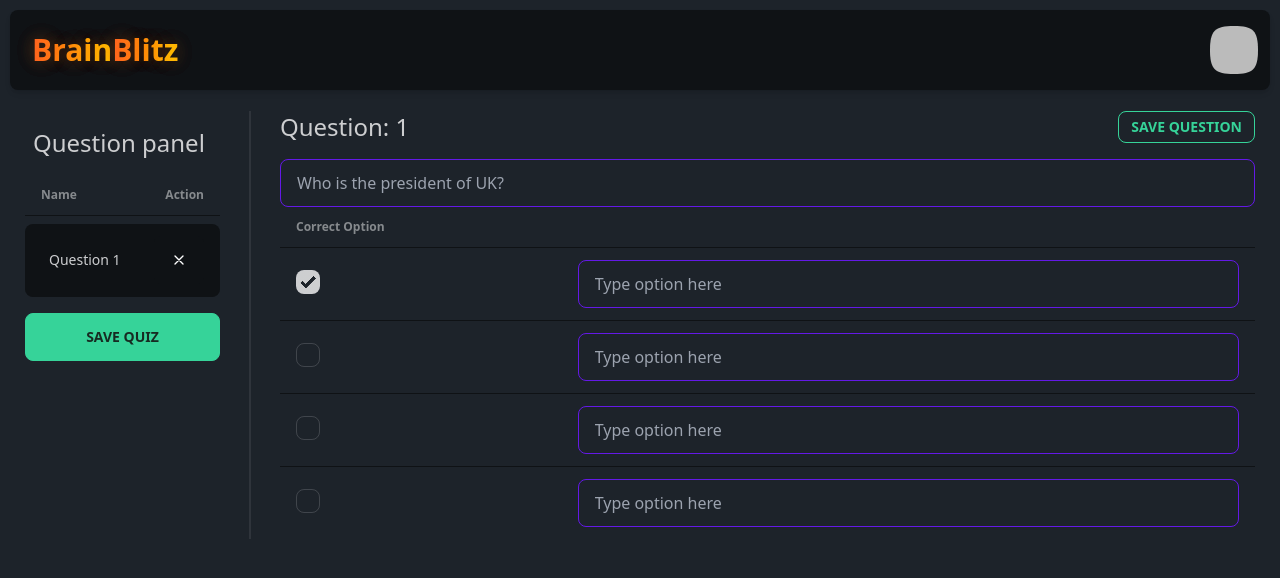
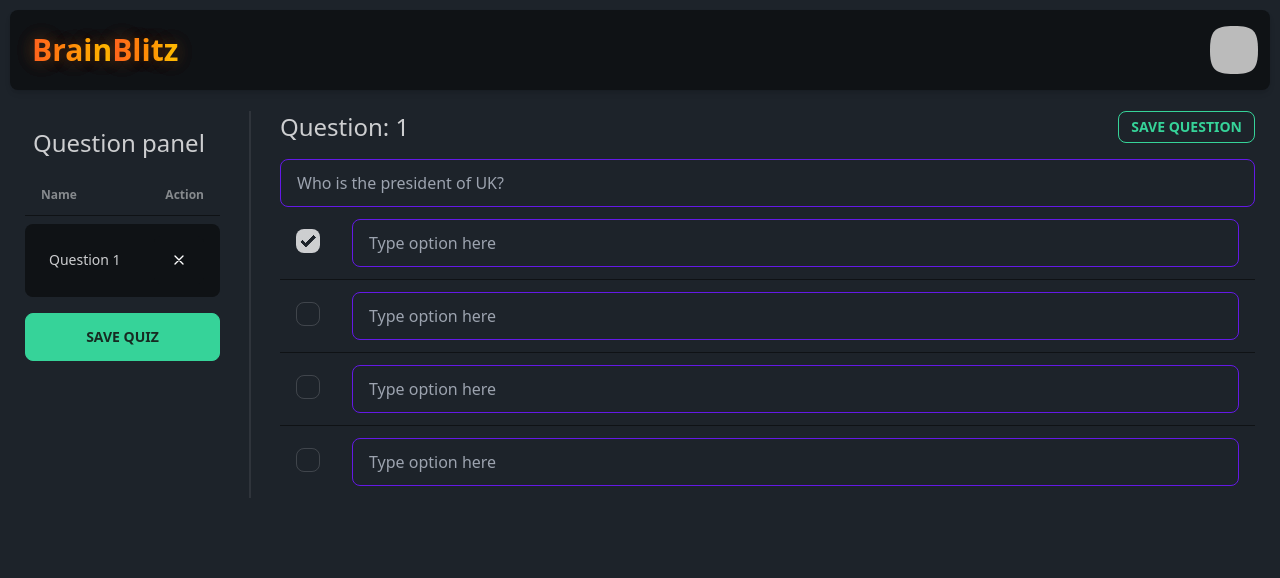
Before and after one commit to JeelRajodiya/brain-blitz, a Next.js app: page /NewQuiz/Questions in a window 1280 px wide. Shown: the top 578 px of the page. Built offline with nearby package versions, Linux system fonts and the light colour scheme; no server answers; sample sign-in values are in the browser's storage.

Commit message:
removed the obvious table headings

```diff
--- a/pages/NewQuiz/Questions.tsx
+++ b/pages/NewQuiz/Questions.tsx
@@ -177,19 +177,6 @@ export default function Questions() {
             {/* MCQ details table */}
             <div className="overflow-x-auto">
               <table className="table break-all w-full ">
-                <thead>
-                  <tr>
-                    <th
-                      className={classnames(
-                        "whitespace-nowrap max-w-xs min-w-0 break-words truncate",
-                        styles.heading
-                      )}
-                    >
-                      Correct Option
-                    </th>
-                    {isPolls && <th>Options</th>}
-                  </tr>
-                </thead>
                 <tbody>
                   {[1, 2, 3, 4].map((i) => {
                     return (
--- a/pages/components/Option.tsx
+++ b/pages/components/Option.tsx
@@ -19,7 +19,7 @@ export default function Option({
   index: number;
 }) {
   const checkBox = (
-    <td className="checkBox">
+    <td className="checkBox ">
       <label>
         <input
           type="checkbox"
@@ -39,10 +39,10 @@ export default function Option({
     </td>
   );
   return (
-    <tr>
+    <tr className="flex justify-center items-center">
       {!isPoll ? checkBox : null}
 
-      <td className="OptionBox">
+      <td className="OptionBox w-full">
         <input
           type="text"
           placeholder="Type option here"
```
